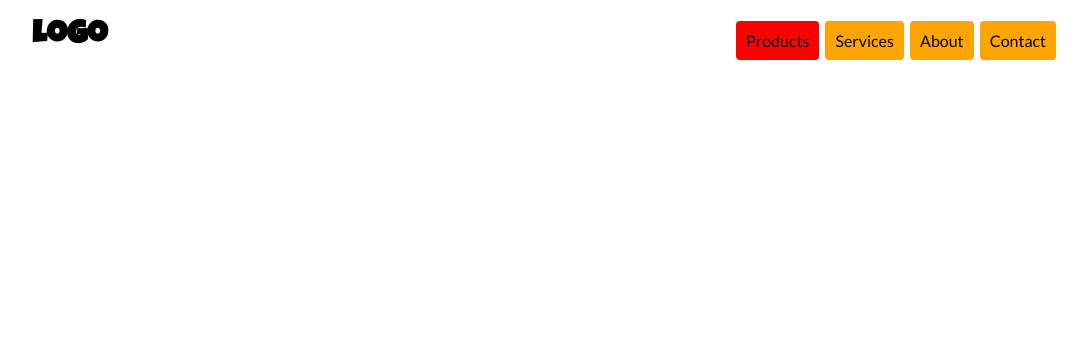
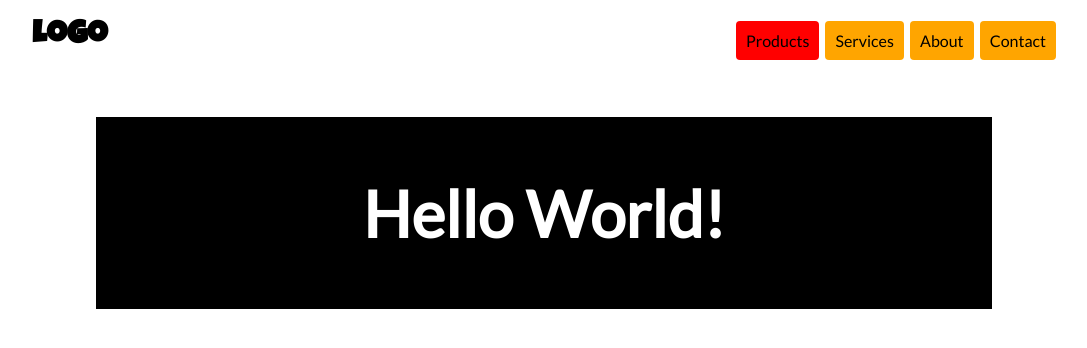
Before and after one commit to lindsaycheek/first-layout, a plain HTML site: page index.html in a window 1280 px wide. Shown: the whole page, without its empty margins (96-1183 px from the left). Drawn offline with Linux system fonts and the light colour scheme.

Commit message:
add hero statement

```diff
--- a/css/main.css
+++ b/css/main.css
@@ -53,3 +53,17 @@ a.first-anchor {
 li {
   list-style-type: none;
 }
+
+div h1 {
+  font-size: 4em;
+  color: white;
+}
+
+div {
+  margin: 4em;
+  height: 12em;
+  background: black;
+  display: flex;
+  justify-content: center;
+  align-items: center;
+}
--- a/index.html
+++ b/index.html
@@ -18,5 +18,8 @@
         </ul>
       </nav>
     </header>
+    <div>
+      <h1>Hello World!</hi>
+    </div>
   </body>
 </html>
```
